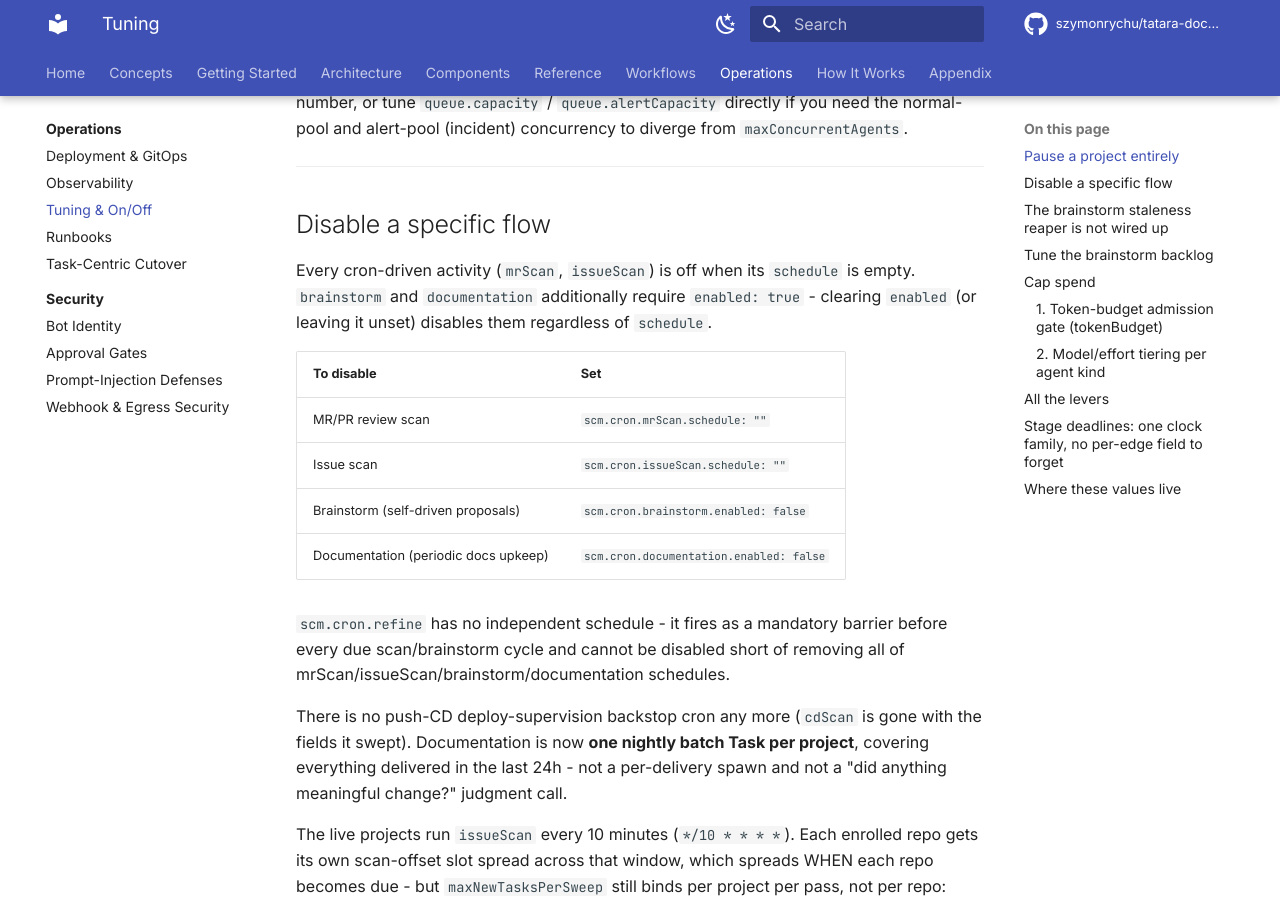
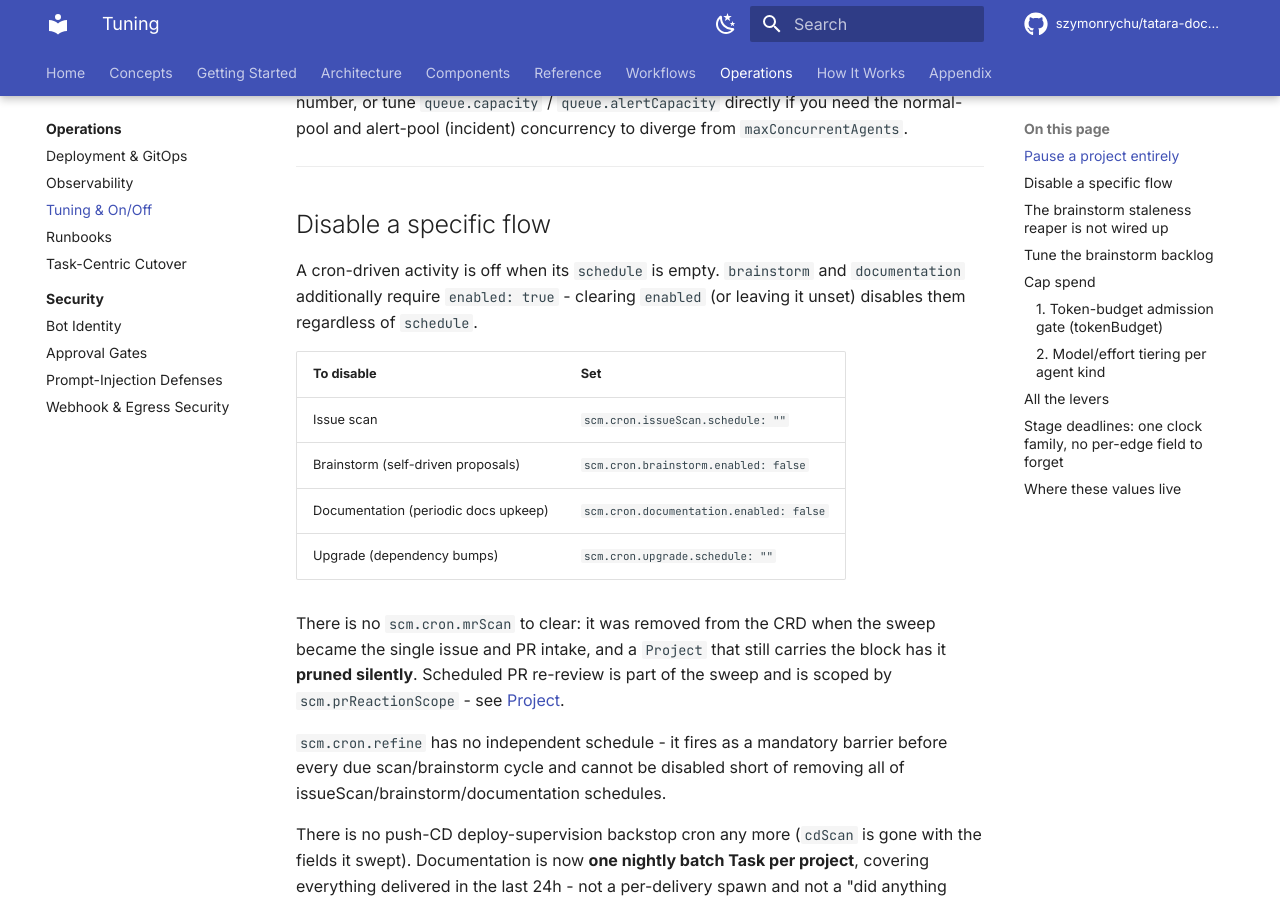
Before and after one commit to szymonrychu/tatara-documentation, an MkDocs documentation site: the page built from docs/operations/tuning.md, in a window 1280 px wide and 900 px high, scrolled down 1149 px. Built offline with MkDocs 1.6.1 and Material for MkDocs 9.7.7, drawn with Linux system fonts in a browser that asks for light colours; comment, search, counter and statistics services are not loaded; the version menu is left out.

Commit message:
docs: drop the last live-page claims that scm.cron.mrScan is a settable cron
tuning.md still told a reader to clear `scm.cron.mrScan.schedule`, and
project.md's own prReactionScope tip still spoke of an `mrScan` cycle -
both contradicted by the admonition this branch adds two sections above.
Also adds the upgrade cron to the disable table, which was missing.

Left alone deliberately: workflows/review.md and workflows/refine.md still
name `mrScan` as a trigger. Same defect, but naming the replacement
correctly needs operator verification this branch has not done; called out
in the PR body rather than guessed at.

```diff
--- a/docs/operations/tuning.md
+++ b/docs/operations/tuning.md
@@ -60,21 +60,26 @@ you need the normal-pool and alert-pool (incident) concurrency to diverge from
 
 ## Disable a specific flow
 
-Every cron-driven activity (`mrScan`, `issueScan`) is off when its `schedule`
-is empty. `brainstorm` and `documentation` additionally require
-`enabled: true` - clearing `enabled` (or leaving it unset) disables them
-regardless of `schedule`.
+A cron-driven activity is off when its `schedule` is empty. `brainstorm` and
+`documentation` additionally require `enabled: true` - clearing `enabled` (or
+leaving it unset) disables them regardless of `schedule`.
 
 | To disable | Set |
 |---|---|
-| MR/PR review scan | `scm.cron.mrScan.schedule: ""` |
 | Issue scan | `scm.cron.issueScan.schedule: ""` |
 | Brainstorm (self-driven proposals) | `scm.cron.brainstorm.enabled: false` |
 | Documentation (periodic docs upkeep) | `scm.cron.documentation.enabled: false` |
+| Upgrade (dependency bumps) | `scm.cron.upgrade.schedule: ""` |
+
+There is no `scm.cron.mrScan` to clear: it was removed from the CRD when the
+sweep became the single issue and PR intake, and a `Project` that still carries
+the block has it **pruned silently**. Scheduled PR re-review is part of the sweep
+and is scoped by `scm.prReactionScope` - see
+[Project](../reference/project.md#scmcronissuescan).
 
 `scm.cron.refine` has no independent schedule - it fires as a mandatory
 barrier before every due scan/brainstorm cycle and cannot be disabled short of
-removing all of mrScan/issueScan/brainstorm/documentation schedules.
+removing all of issueScan/brainstorm/documentation schedules.
 
 There is no push-CD deploy-supervision backstop cron any more (`cdScan` is
 gone with the fields it swept). Documentation is now **one nightly batch Task
```
Also changed, not shown: docs/reference/project.md (+2 -2 lines).
